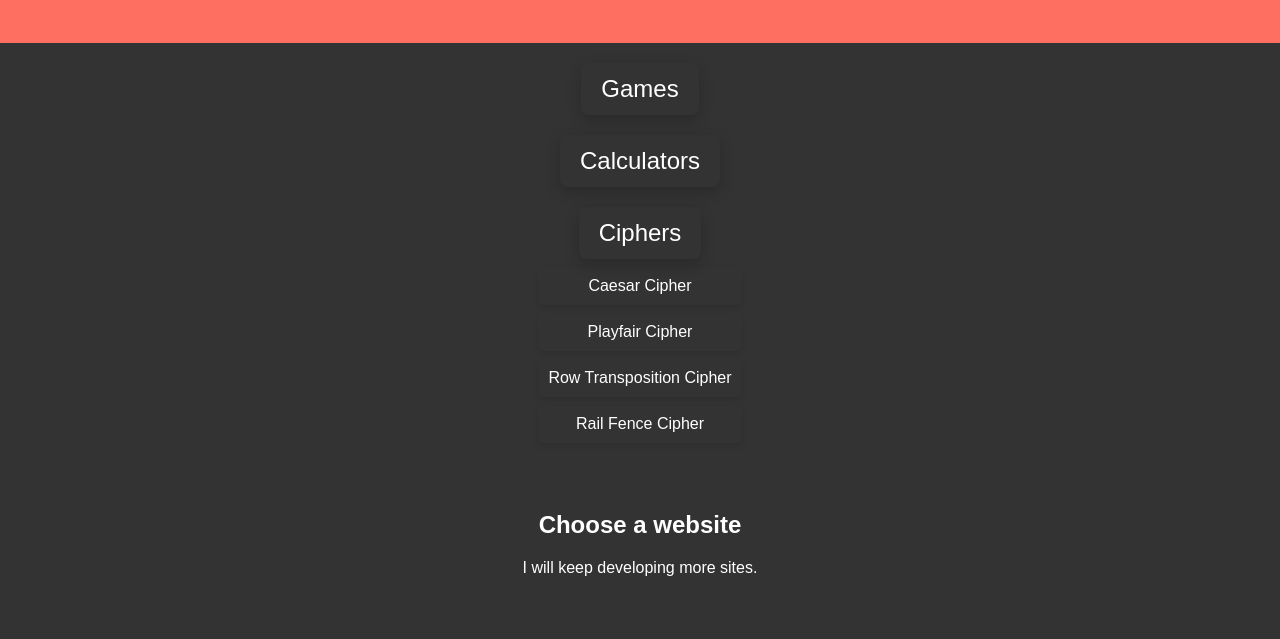
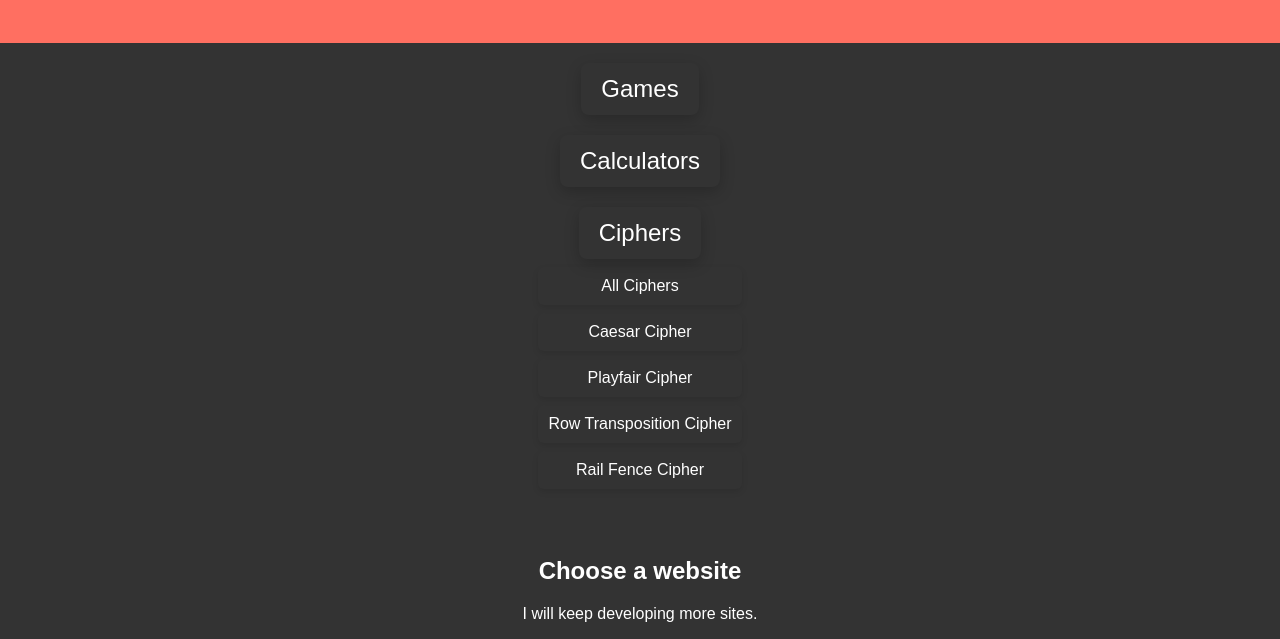
Before and after one commit to BelalAmrMohamed/Belal, a plain HTML site: page index.html in a window 1280 px wide. Both pictures are taken after a click on the button "Ciphers". Shown: the part 282-921 px from the top of the page. Before the commit the page ends 875 px from the top, so only its background shows below. Drawn offline with Linux system fonts and the light colour scheme.

Commit message:
Add files via upload

```diff
--- a/index.html
+++ b/index.html
@@ -192,6 +192,7 @@
     <div class="section">
       <button onclick="toggleLinks('ciphers')">Ciphers</button>
       <div class="links" id="ciphers">
+        <a href="https://belalamrmohamed.github.io/AllCiphers/" target="_blank">All Ciphers</a>
         <a href="https://belalamrmohamed.github.io/caesar-cypher/" target="_blank">Caesar Cipher</a>
         <a href="https://belalamrmohamed.github.io/playfair-cypher/" target="_blank">Playfair Cipher</a>
         <a href="https://belalamrmohamed.github.io/Row-Transposition/" target="_blank">Row Transposition Cipher</a>
```
